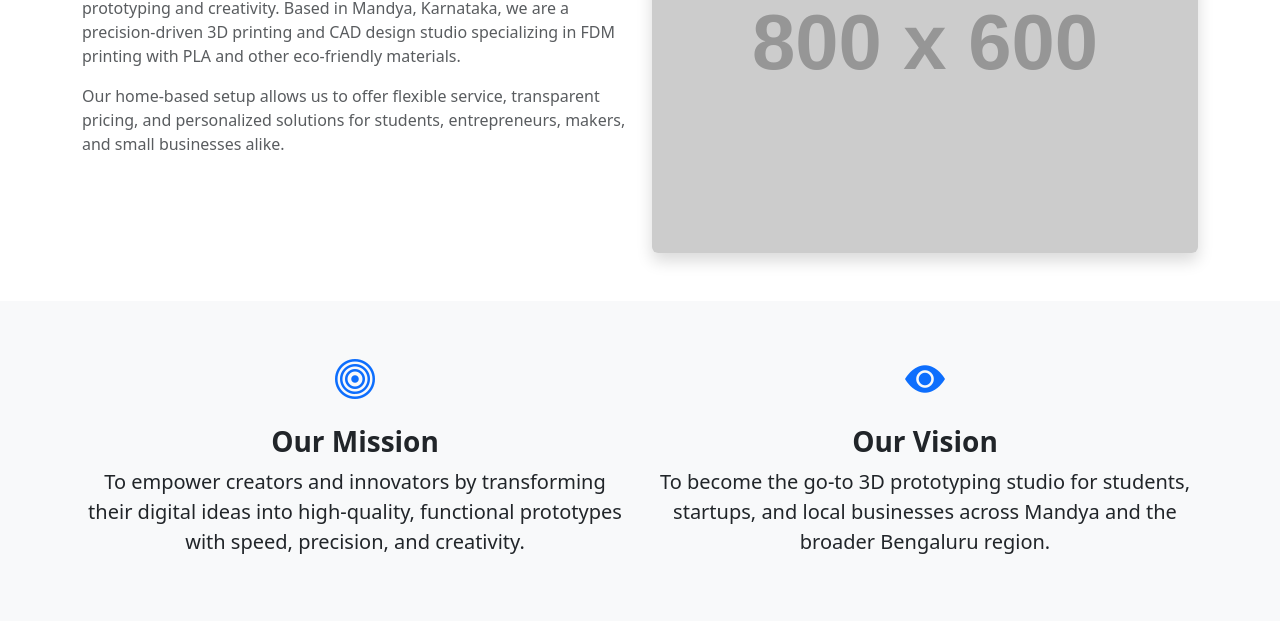
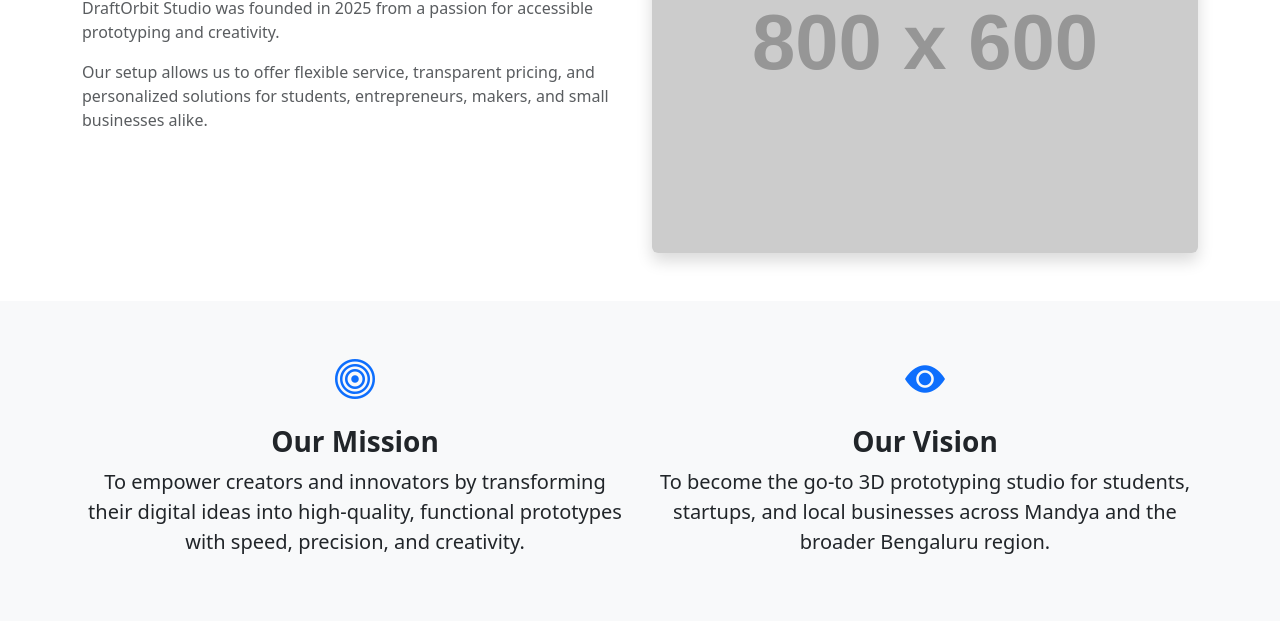
Before and after one commit to nags-workspace/draftorbit.studio, a plain HTML site: page about.html in a window 1280 px wide. Shown: the part 462-1100 px from the top of the page. Drawn offline with nearby package versions, Linux system fonts and the light colour scheme; no server answers; placeholder pictures from the web are drawn by us.

Commit message:
chore: Simplify 'Our Story' section text in about.html

```diff
--- a/about.html
+++ b/about.html
@@ -37,8 +37,8 @@
             <div class="row align-items-center">
                 <div class="col-md-6 mb-4 mb-md-0">
                     <h2 class="fw-bold">Our Story</h2>
-                    <p class="text-muted">DraftOrbit Studio was founded in 2025 from a passion for accessible prototyping and creativity. Based in Mandya, Karnataka, we are a precision-driven 3D printing and CAD design studio specializing in FDM printing with PLA and other eco-friendly materials.</p>
-                    <p class="text-muted">Our home-based setup allows us to offer flexible service, transparent pricing, and personalized solutions for students, entrepreneurs, makers, and small businesses alike.</p>
+                    <p class="text-muted">DraftOrbit Studio was founded in 2025 from a passion for accessible prototyping and creativity.</p>
+                    <p class="text-muted">Our setup allows us to offer flexible service, transparent pricing, and personalized solutions for students, entrepreneurs, makers, and small businesses alike.</p>
                 </div>
                 <div class="col-md-6">
                     <!-- TODO: Replace with a photo of your workspace or yourself -->
```
